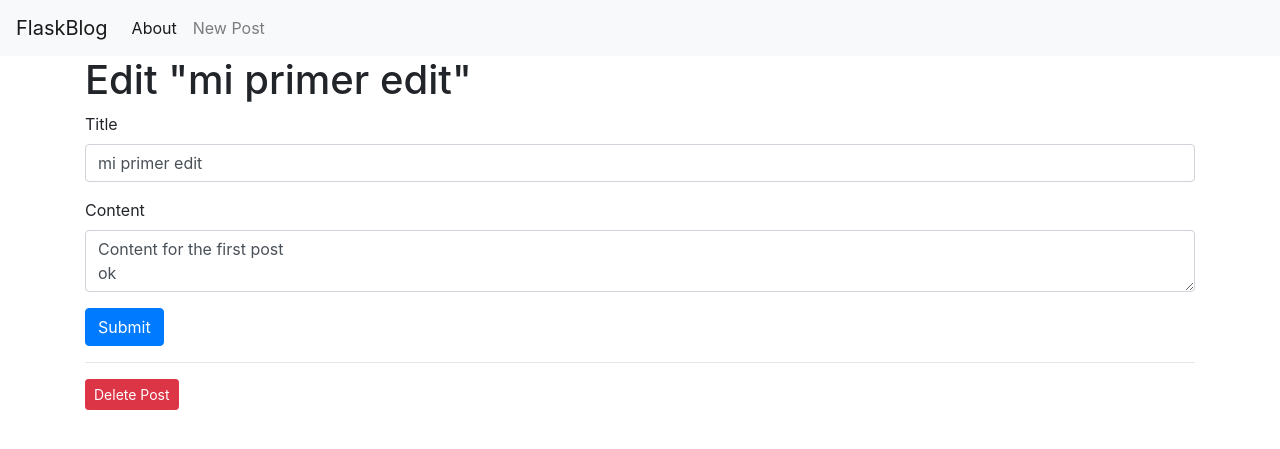
After one commit to RogHDZ/flask-blog, a Flask app: page /1/edit in a window 1280 px wide. The commit adds this page. Shown: the top 449 px of the page. Run offline with Flask 2, Linux system fonts and the light colour scheme; data comes from the database, SQL or seed files in the repository; both versions use the stored data as it was after the commit; some libraries are stand-ins or nearby versions.

Commit message:
paso 7 y final :modificar entradas

```diff
--- a/app.py
+++ b/app.py
@@ -1,5 +1,5 @@
 import sqlite3
-from flask import Flask, render_template
+from flask import Flask, render_template, request, url_for, flash, redirect
 from werkzeug.exceptions import abort
 
 def get_db_connection():
@@ -18,6 +18,7 @@ def get_post(post_id):
     return post
 
 app = Flask(__name__)
+app.config['SECRET_KEY'] = 'flaskapp'
 
 @app.route('/')
 def index():
@@ -30,3 +31,52 @@ def index():
 def post(post_id):
     post = get_post(post_id)
     return render_template('post.html', post=post)
+
+@app.route('/create', methods=('GET', 'POST'))
+def create():
+    if request.method == 'POST':
+        title = request.form['title']
+        content = request.form['content']
+
+        if not title:
+            flash('Title is required!')
+        else:
+            conn = get_db_connection()
+            conn.execute('INSERT INTO posts (title, content) VALUES (?, ?)',
+                         (title, content))
+            conn.commit()
+            conn.close()
+            return redirect(url_for('index'))
+
+    return render_template('create.html')
+
+@app.route('/<int:id>/edit', methods=('GET', 'POST'))
+def edit(id):
+    post = get_post(id)
+
+    if request.method == 'POST':
+        title = request.form['title']
+        content = request.form['content']
+
+        if not title:
+            flash('Title is required!')
+        else:
+            conn = get_db_connection()
+            conn.execute('UPDATE posts SET title = ?, content = ?'
+                         ' WHERE id = ?',
+                         (title, content, id))
+            conn.commit()
+            conn.close()
+            return redirect(url_for('index'))
+
+    return render_template('edit.html', post=post)
+
+@app.route('/<int:id>/delete', methods=('POST',))
+def delete(id):
+    post = get_post(id)
+    conn = get_db_connection()
+    conn.execute('DELETE FROM posts WHERE id = ?', (id,))
+    conn.commit()
+    conn.close()
+    flash('"{}" was successfully deleted!'.format(post['title']))
+    return redirect(url_for('index'))
--- a/templates/base.html
+++ b/templates/base.html
@@ -21,11 +21,17 @@
             <li class="nav-item active">
                 <a class="nav-link" href="#">About</a>
             </li>
+            <li class="nav-item">
+              <a class="nav-link" href="{{url_for('create')}}">New Post</a>
+            </li>
             </ul>
         </div>
     </nav>
     <div class="container">
-        {% block content %} {% endblock %}
+      {% for message in get_flashed_messages() %}
+        <div class="alert alert-danger">{{ message }}</div>
+      {% endfor %}
+      {% block content %} {% endblock %}
     </div>
 
     <!-- Optional JavaScript -->
--- /dev/null
+++ b/templates/edit.html
@@ -0,0 +1,32 @@
+{% extends 'base.html' %}
+
+{% block content %}
+<h1>{% block title %} Edit "{{ post['title'] }}" {% endblock %}</h1>
+
+<form method="post">
+    <div class="form-group">
+        <label for="title">Title</label>
+        <input type="text" name="title" placeholder="Post title"
+               class="form-control"
+               value="{{ request.form['title'] or post['title'] }}">
+        </input>
+    </div>
+
+    <div class="form-group">
+        <label for="content">Content</label>
+        <textarea name="content" placeholder="Post content"
+                  class="form-control">{{ request.form['content'] or post['content'] }}</textarea>
+    </div>
+    <div class="form-group">
+        <button type="submit" class="btn btn-primary">Submit</button>
+    </div>
+</form>
+<hr>
+
+<form action="{{ url_for('delete', id=post['id']) }}" method="POST">
+    <input type="submit" value="Delete Post"
+            class="btn btn-danger btn-sm"
+            onclick="return confirm('Are you sure you want to delete this post?')">
+</form>
+
+{% endblock %}
--- a/templates/index.html
+++ b/templates/index.html
@@ -7,6 +7,9 @@
             <h2>{{ post['title'] }}</h2>
         </a>
         <span class="badge badge-primary">{{ post['created'] }}</span>
+        <a href="{{ url_for('edit', id=post['id']) }}">
+            <span class="badge badge-warning">Edit</span>
+        </a>
         <hr>
     {% endfor %}
 {% endblock %}
```
Also changed, not shown: templates/create.html (added, +23 -0 lines), database.db.
